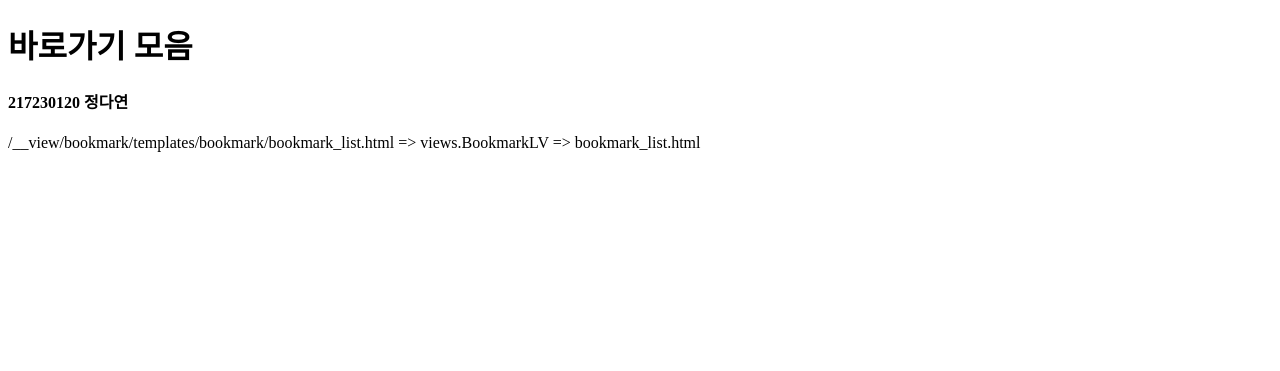
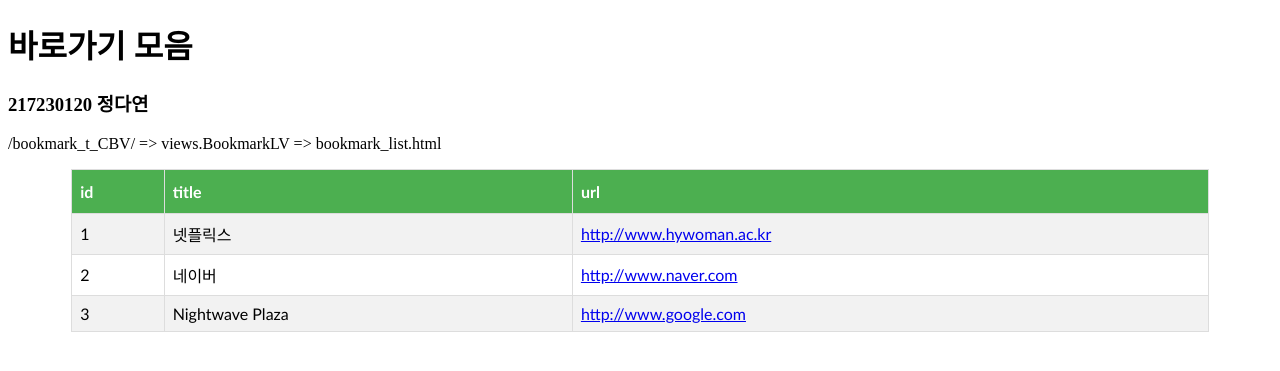
Before and after one commit to kkchy12/blog, a Django app: template bookmark/templates/bookmark/bookmark_list.html in a window 1280 px wide. Shown: the top 371 px of the page. Run offline with Django 3.2, Linux system fonts and the light colour scheme; the template is opened without the code that fills it, so the values that code supplies are empty.

Commit message:
Changed ...

```diff
--- a/bookmark/templates/bookmark/bookmark_list.html
+++ b/bookmark/templates/bookmark/bookmark_list.html
@@ -32,9 +32,9 @@
 <body>
     <div id="content">
         <h1>바로가기 모음</h1>
-    <h4>217230120 정다연</h4>
-     {% if request.path == "/bookmark_t_CBV/" %}
-         <p>{{request.path}} => views.BookmarkLV => bookmark_list.html</p>
+        <h3>217230120 정다연</h3>
+
+            <p>/bookmark_t_CBV/ => views.BookmarkLV => bookmark_list.html</p>
             <!--표 형식 스타일-->
             <table id="tbl" >
                 <tr>
@@ -42,53 +42,58 @@
                     <th>title</th>
                     <th>url</th>
                 </tr>
-             {% for bookmark in object_list %} <!-- 디폴트 컨텍스트 변수가 objecct_list -->
+                 <!-- 디폴트 컨텍스트 변수가 objecct_list -->
                     <tr>
-                     <td>{{ bookmark.id }}</td>
-                     <td>{{ bookmark.title }}</td>
+                        <td>1</td>
+                        <td>넷플릭스</td>
                         <td>
                             <!-- name이 'detail'인 url 패턴으로 연결하되
                             bookmark.id가 pk 매개변수로 지정되어
                             /bookmark/99/와 같은 url 패턴으로 처리됨.
                             따라서 BookmarkDV.as_view() 메소드가 담당하여
                             bookmark_detail.html로 연결함.  -->
-                         <a href="{% url 'detail' bookmark.id %}">
-                                {{ bookmark.url }}
+                            <a href="/bookmark/1/">
+                                http://www.hywoman.ac.kr
                             </a>
                         </td>
                     </tr>
-             {% endfor %}
-         </table>
-     {% else %}
-         <p>{{request.path}} => views.BookmarkLV => bookmark_list.html</p>
-         <!--원래 교과서 스타일-->
-         <ul>
-             {% for bookmark in object_list %} <!--
-             object_list 내부의 모든 bookmark에 대하여 반복 처리
-             BookmarkLV 클래스형 뷰에서 설명한
-             디폴트 컨텍스트 변수 object_list를 인수로 받아서 활용하고 있음 -->
-                 <li><!-- name이 'detail'인 url 패턴으로 연결하되
+                 <!-- 디폴트 컨텍스트 변수가 objecct_list -->
+                    <tr>
+                        <td>2</td>
+                        <td>네이버</td>
+                        <td>
+                            <!-- name이 'detail'인 url 패턴으로 연결하되
                             bookmark.id가 pk 매개변수로 지정되어
                             /bookmark/99/와 같은 url 패턴으로 처리됨.
                             따라서 BookmarkDV.as_view() 메소드가 담당하여
                             bookmark_detail.html로 연결함.  -->
-                     <a href="{% url 'detail' bookmark.id %}">
-                         {{ bookmark }}<!--
-                            {{ bookmark }} 템플릿 변수는
-                            Bookmark 테이블의 특정 레코드 하나를 의미하며,
-                            즉 Bookmark 클래스의 특정 객체를 의미하며,
-                            디폴트 컨텍스트 변수 object에 해당함.
-                            <ul> <li> 요소로 bookmark 객체를 지정하면
-                            bookmark.title이 출력되도록
-                            bookmark.models.Bookmark.__str__()에서 지정하였음. -->
+                            <a href="/bookmark/2/">
+                                http://www.naver.com
                             </a>
-                     </li>
-                 {% endfor %}
-             </ul>
-         {% endif %}
+                        </td>
+                    </tr>
+                 <!-- 디폴트 컨텍스트 변수가 objecct_list -->
+                    <tr>
+                        <td>3</td>
+                        <td>Nightwave Plaza</td>
+                        <td>
+                            <!-- name이 'detail'인 url 패턴으로 연결하되
+                            bookmark.id가 pk 매개변수로 지정되어
+                            /bookmark/99/와 같은 url 패턴으로 처리됨.
+                            따라서 BookmarkDV.as_view() 메소드가 담당하여
+                            bookmark_detail.html로 연결함.  -->
+                            <a href="/bookmark/3/">
+                                http://www.google.com
+                            </a>
+                        </td>
+                    </tr>
+
+            </table>
+
     </div>
 </body>
 </html>
+
 
 {#    <ul>#}
 {#        {% for bookmark in object_list %} <!--#}
```
Lines whose indentation alone changed are shown as unchanged.
